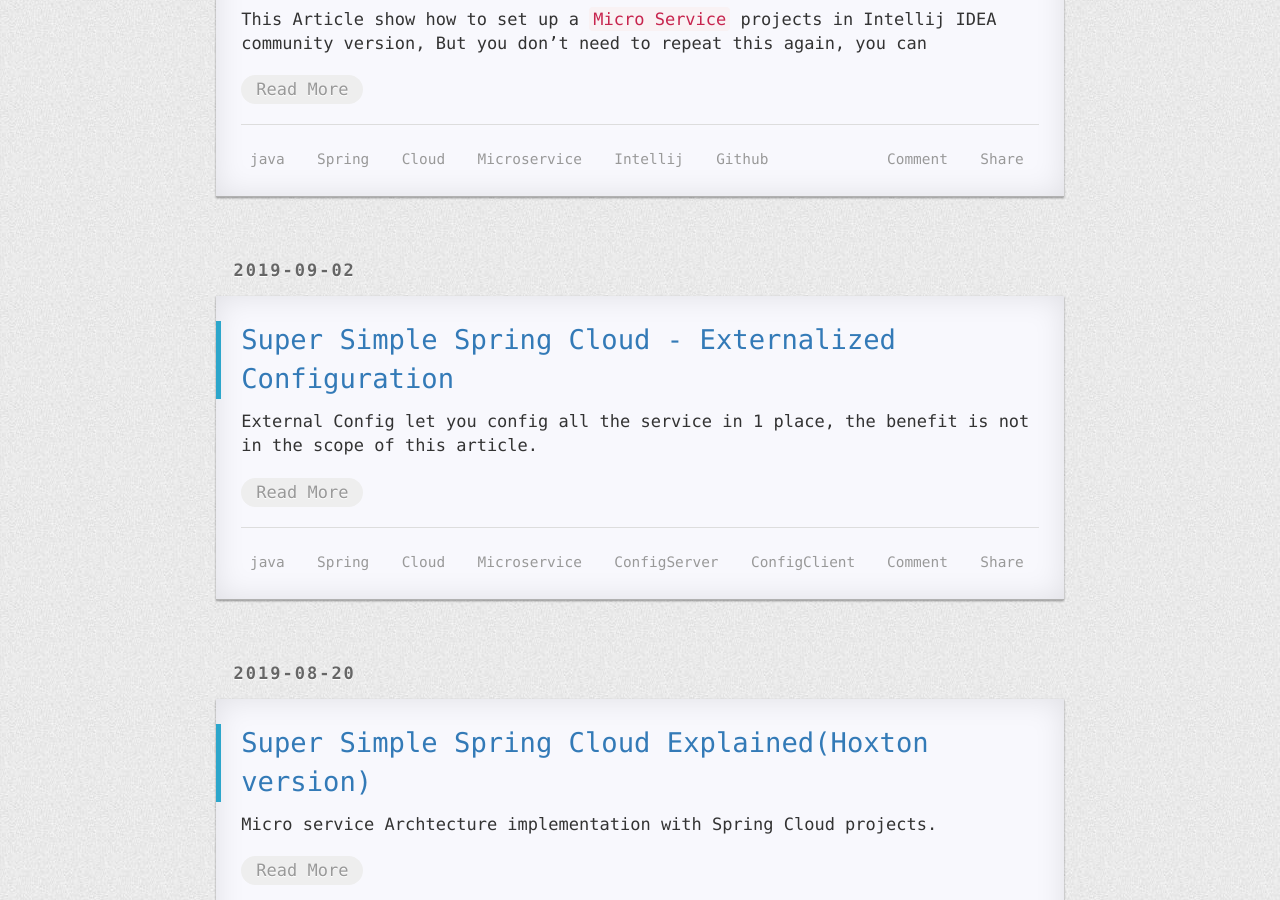
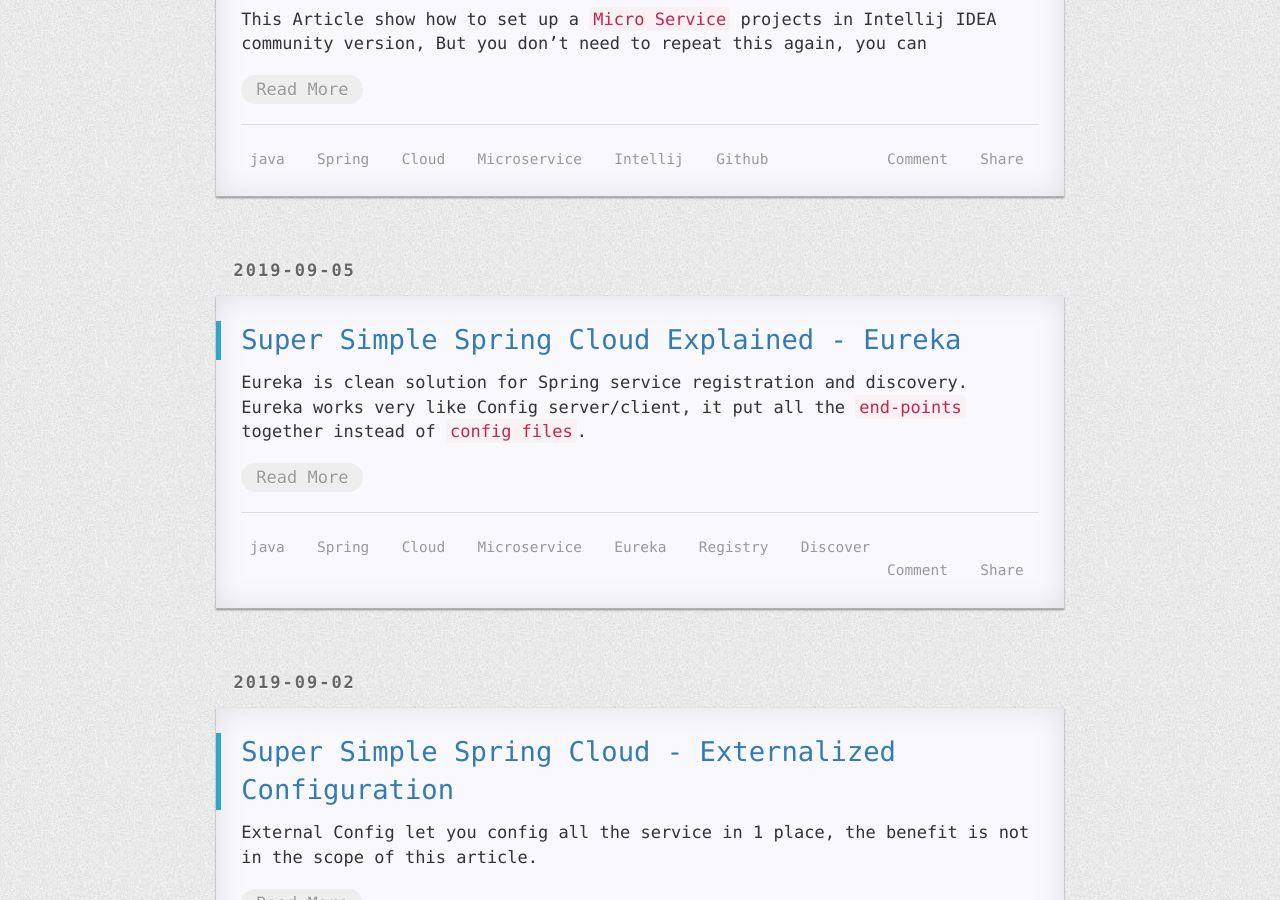
Before and after one commit to R0NGSH3N/r0ngsh3n.github.io, a Jekyll site: the page built from index.html, in a window 1280 px wide and 900 px high, scrolled down 1763 px. Built offline with Jekyll 4.4.1, drawn with Linux system fonts in a browser that asks for light colours; nearby versions of some CDN libraries; the list of posts is cut into pages by our own code; comment, search, counter and statistics services are not loaded; a style sheet for code colours, icons or effects is not loaded; some of the changed text lies outside the part shown.

Commit message:
new article

````diff
--- /dev/null
+++ b/_posts/2019-09-05-spring-cloud-eureka.md
@@ -0,0 +1,60 @@
+---
+layout: post
+title: Super Simple Spring Cloud Explained - Eureka
+tags: java Spring Cloud Microservice Eureka Registry Discover
+categories: common
+---
+
+Eureka is clean solution for Spring service registration and discovery. Eureka works very like Config server/client, it put all the `end-points` together instead of `config files`.
+
+## Eureka Server
+
+1. Create project from Spring Initializr
+Don't forget add `Eureka Server` as dependency
+
+2. Add annotation `@EnableEurekaServer`
+~~~java
+@SpringBootApplication
+@EnableEurekaServer
+public class EurekaServerApplication {
+
+	public static void main(String[] args) {
+		SpringApplication.run(EurekaServerApplication.class, args);
+	}
+
+}
+~~~
+3. Update `application.yml`
+
+~~~yaml
+server:
+  port: 8761
+eureka:
+  client:
+    register-with-eureka: false
+    fetch-registry: false
+~~~
+
+## Eureka Client
+
+1. Add Dependency in gradle:
+```gradle
+    implementation 'org.springframework.cloud:spring-cloud-starter-netflix-eureka-client'
+```
+
+2. Update the `bootstrap.yml`
+
+This is impoatant! you don't need to change `application.yml`, because we have moved the config file to the config server.
+
+you also don't need `@EnableDiscoveryClient` or `@EnableEurekaClient`.
+
+3. Rebuild the application, and start both Eureka server and you application (in here, I am still using the `producer-helloworld-server`)
+
+4. go to `http://localhost:8761`, you should see your service listed:
+
+![Picture 1](https://r0ngsh3n.github.io/static/img/0905/pic1.PNG)
+
+## Conclusion
+
+* Same shit as Config server/config client
+* No coding required
````
Also changed, not shown: _posts/2019-09-02-spring-cloud-external-config.md (+1 -0 lines), static/img/0905/pic1.PNG (added).
